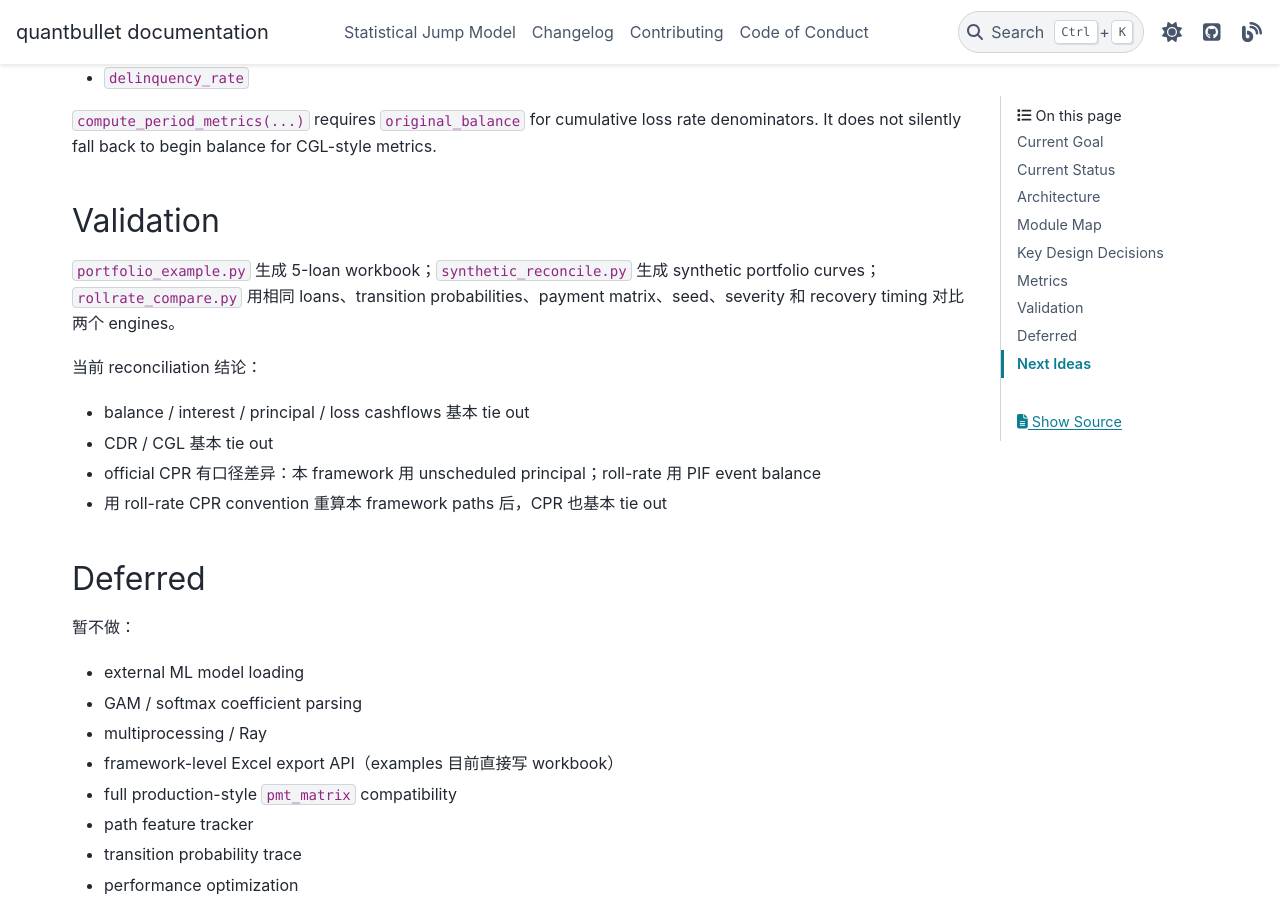
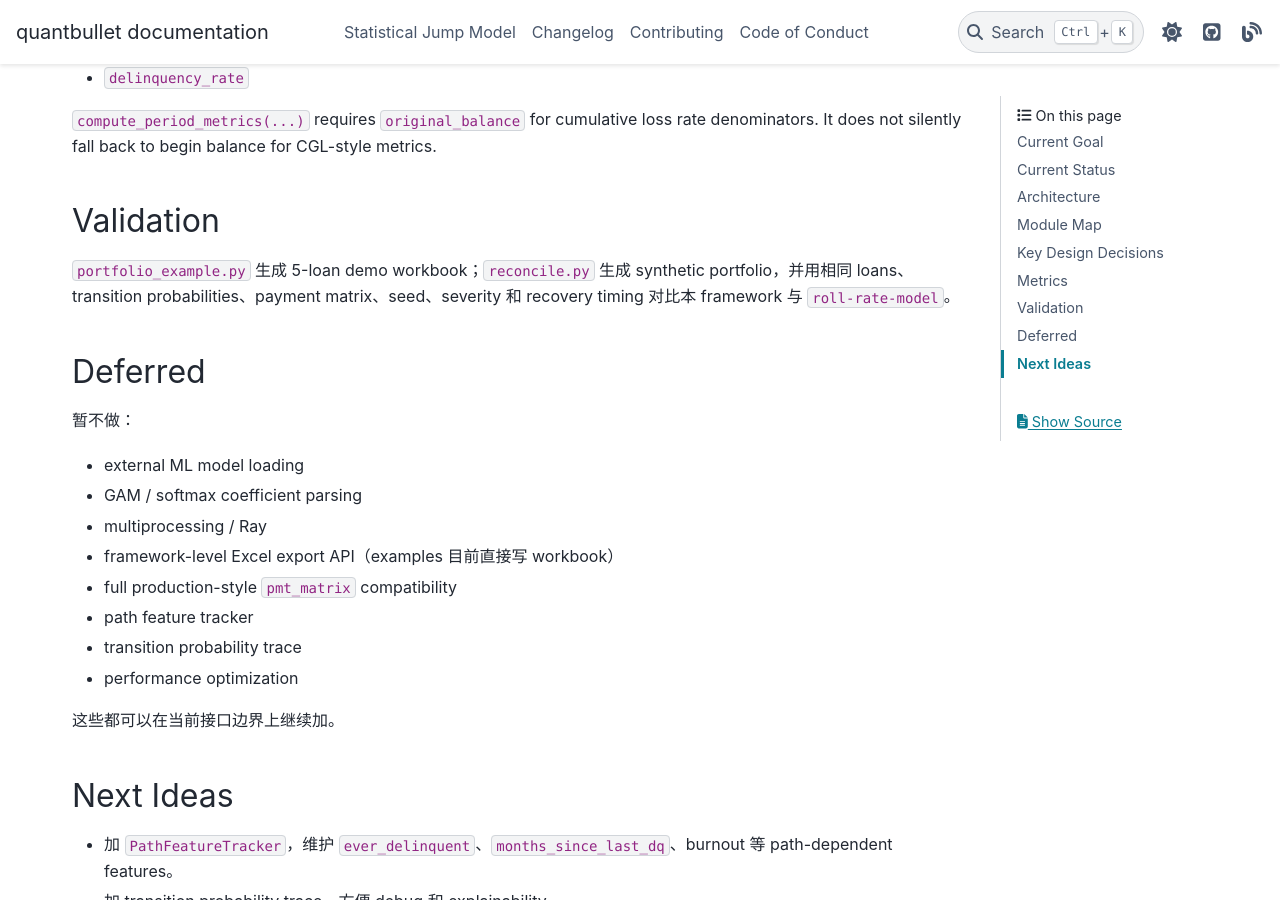
Before and after one commit to YimingZhang07/quantbullet, a Sphinx documentation site: the page built from docs/loan_simulation/plan.md, in a window 1280 px wide and 900 px high, scrolled down 3305 px. Built offline with Sphinx 7.4.7 and the PyData theme 0.15.4, drawn with Linux system fonts in a browser that asks for light colours; pages that are not in the unit, such as notebooks, are missing from menus; part of the change alters nothing that is shown.

Commit message:
Simplify loan simulation documentation scripts.
Co-authored-by: Cursor <cursoragent@cursor.com>

```diff
--- a/docs/loan_simulation/plan.md
+++ b/docs/loan_simulation/plan.md
@@ -116,14 +116,7 @@ Loan-level path average 的 denominator 固定为 total `n_paths`。提前 termi
 
 ## Validation
 
-`portfolio_example.py` 生成 5-loan workbook；`synthetic_reconcile.py` 生成 synthetic portfolio curves；`rollrate_compare.py` 用相同 loans、transition probabilities、payment matrix、seed、severity 和 recovery timing 对比两个 engines。
-
-当前 reconciliation 结论：
-
-- balance / interest / principal / loss cashflows 基本 tie out
-- CDR / CGL 基本 tie out
-- official CPR 有口径差异：本 framework 用 unscheduled principal；roll-rate 用 PIF event balance
-- 用 roll-rate CPR convention 重算本 framework paths 后，CPR 也基本 tie out
+`portfolio_example.py` 生成 5-loan demo workbook；`reconcile.py` 生成 synthetic portfolio，并用相同 loans、transition probabilities、payment matrix、seed、severity 和 recovery timing 对比本 framework 与 `roll-rate-model`。
 
 ## Deferred
 
--- a/docs/loan_simulation/portfolio_example.py
+++ b/docs/loan_simulation/portfolio_example.py
@@ -1,3 +1,16 @@
+"""Loan simulation portfolio example.
+
+生成一个 5-loan 的 demo portfolio，跑 seeded Monte Carlo simulation，然后把
+path-level、loan-level、portfolio-level cashflows 和 portfolio metrics 写进一个
+Excel workbook。主要用来直观检查 framework 的端到端输出。
+
+Run (from repo root):
+    $env:PYTHONPATH = "src"
+    python docs/loan_simulation/portfolio_example.py
+
+输出的 .xlsx 会写到本脚本同目录，并被该目录的 .gitignore 忽略。
+"""
+
 from __future__ import annotations
 
 import time
--- a/docs/loan_simulation/rollrate_compare.py
+++ b/docs/loan_simulation/reconcile.py
@@ -1,6 +1,27 @@
+"""Reconcile this framework's simulator against the roll-rate-model core.
+
+用同一批 synthetic loans、同一套 transition table / payment matrix / seed / severity /
+recovery timing，同时跑本 framework 的 simulator 和 roll-rate-model 的 Python
+`run_cf_one`，再把 cashflows 和 metrics 写进一个对比 workbook。
+
+Notes:
+- roll-rate 用 constant `transition_fn` 注入，绕过 GAM model 依赖。
+- payment matrix 会转置成 roll-rate 的 `pmt_matrix[to][from]` 方向。
+- `our_rr_style_cpr` 是 diagnostic：用 roll-rate 的 PIF-balance CPR 口径重算本
+  framework 的 paths，用来区分 "engine 差异" 和 "CPR 口径差异"。
+
+Run (from repo root):
+    $env:PYTHONPATH = "src"
+    python docs/loan_simulation/reconcile.py --roll-rate-root C:/path/to/roll-rate-model
+
+也可以用环境变量 ROLL_RATE_MODEL_ROOT 指定 roll-rate-model repo。
+输出的 .xlsx 会写到本脚本同目录，并被该目录的 .gitignore 忽略。
+"""
+
 from __future__ import annotations
 
 import argparse
+import os
 import sys
 import time
 from pathlib import Path
@@ -18,18 +39,78 @@ from quantbullet.loan_simulation import (
     LoanSimulator,
     MatrixPaymentPolicy,
     PortfolioSimulator,
+    StatusConfig,
     compute_period_metrics,
 )
 
-from synthetic_reconcile import (
-    STATUSES,
-    build_payment_matrix,
-    build_status_config,
-    build_transition_table,
-    loans_frame,
-    payment_matrix_frame,
-    transition_table_frame,
-)
+STATUSES = ["C", "D1M", "D2M", "D3M", "D4M", "PIF", "LIQ"]
+
+
+def build_status_config() -> StatusConfig:
+    return StatusConfig(
+        valid_statuses=set(STATUSES),
+        terminal_statuses={"PIF", "LIQ"},
+        prepay_statuses={"PIF"},
+        default_statuses={"LIQ"},
+        delinquency_buckets={
+            "D1M": "dq30_balance",
+            "D2M": "dq60_balance",
+            "D3M": "dq90_balance",
+            "D4M": "dq120_balance",
+        },
+    )
+
+
+def build_transition_table() -> dict[str, dict[str, float]]:
+    return {
+        "C": {"C": 0.62, "D1M": 0.10, "D2M": 0.00, "D3M": 0.00, "D4M": 0.00, "PIF": 0.18, "LIQ": 0.10},
+        "D1M": {"C": 0.24, "D1M": 0.36, "D2M": 0.18, "D3M": 0.00, "D4M": 0.00, "PIF": 0.06, "LIQ": 0.16},
+        "D2M": {"C": 0.12, "D1M": 0.18, "D2M": 0.34, "D3M": 0.14, "D4M": 0.00, "PIF": 0.04, "LIQ": 0.18},
+        "D3M": {"C": 0.08, "D1M": 0.08, "D2M": 0.18, "D3M": 0.34, "D4M": 0.12, "PIF": 0.03, "LIQ": 0.17},
+        "D4M": {"C": 0.05, "D1M": 0.05, "D2M": 0.05, "D3M": 0.15, "D4M": 0.38, "PIF": 0.02, "LIQ": 0.30},
+        "PIF": {"C": 0.00, "D1M": 0.00, "D2M": 0.00, "D3M": 0.00, "D4M": 0.00, "PIF": 1.00, "LIQ": 0.00},
+        "LIQ": {"C": 0.00, "D1M": 0.00, "D2M": 0.00, "D3M": 0.00, "D4M": 0.00, "PIF": 0.00, "LIQ": 1.00},
+    }
+
+
+def build_payment_matrix() -> dict[str, dict[str, int]]:
+    return {
+        "C": {"C": 1, "D1M": 0, "D2M": 0, "D3M": 0, "D4M": 0, "PIF": 0, "LIQ": 0},
+        "D1M": {"C": 2, "D1M": 1, "D2M": 0, "D3M": 0, "D4M": 0, "PIF": 0, "LIQ": 0},
+        "D2M": {"C": 3, "D1M": 2, "D2M": 1, "D3M": 0, "D4M": 0, "PIF": 0, "LIQ": 0},
+        "D3M": {"C": 4, "D1M": 3, "D2M": 2, "D3M": 1, "D4M": 0, "PIF": 0, "LIQ": 0},
+        "D4M": {"C": 5, "D1M": 4, "D2M": 3, "D3M": 2, "D4M": 1, "PIF": 0, "LIQ": 0},
+        "PIF": {"C": 0, "D1M": 0, "D2M": 0, "D3M": 0, "D4M": 0, "PIF": 0, "LIQ": 0},
+        "LIQ": {"C": 0, "D1M": 0, "D2M": 0, "D3M": 0, "D4M": 0, "PIF": 0, "LIQ": 0},
+    }
+
+
+def transition_table_frame(transition_table: dict[str, dict[str, float]]) -> pd.DataFrame:
+    return pd.DataFrame.from_dict(transition_table, orient="index")[STATUSES].reset_index(names="from_status")
+
+
+def payment_matrix_frame(payment_matrix: dict[str, dict[str, int]]) -> pd.DataFrame:
+    return pd.DataFrame.from_dict(payment_matrix, orient="index")[STATUSES].reset_index(names="from_status")
+
+
+def loans_frame(loans: list[Loan]) -> pd.DataFrame:
+    return pd.DataFrame(
+        [
+            {
+                "loan_id": loan.loan_id,
+                "balance": loan.balance,
+                "original_balance": loan.original_balance,
+                "annual_rate": loan.annual_rate,
+                "term_months": loan.term_months,
+                "age_months": loan.age_months,
+                "remaining_term_months": loan.remaining_term_months,
+                "scheduled_monthly_payment": loan.scheduled_monthly_payment,
+                "status": loan.status,
+                **dict(loan.metadata),
+            }
+            for loan in loans
+        ]
+    )
 
 
 def build_tieout_loans(n_loans: int, seed: int) -> list[Loan]:
@@ -378,14 +459,30 @@ def parse_args() -> argparse.Namespace:
     parser.add_argument(
         "--roll-rate-root",
         type=Path,
-        default=Path(__file__).resolve().parents[3] / "jli" / "roll-rate-model",
+        default=None,
+        help="Path to the roll-rate-model repo. Can also use ROLL_RATE_MODEL_ROOT.",
     )
     parser.add_argument("--output", type=Path, default=Path(__file__).with_suffix(".xlsx"))
     return parser.parse_args()
 
 
+def _resolve_roll_rate_root(roll_rate_root: Path | None) -> Path:
+    if roll_rate_root is not None:
+        return roll_rate_root
+
+    env_value = os.environ.get("ROLL_RATE_MODEL_ROOT")
+    if env_value:
+        return Path(env_value)
+
+    raise SystemExit(
+        "roll-rate-model repo path is required. Provide --roll-rate-root "
+        "or set ROLL_RATE_MODEL_ROOT."
+    )
+
+
 def main() -> None:
     args = parse_args()
+    roll_rate_root = _resolve_roll_rate_root(args.roll_rate_root)
     loans = build_tieout_loans(args.n_loans, args.seed)
     horizon = max(loan.term_months for loan in loans)
 
@@ -402,7 +499,7 @@ def main() -> None:
         n_paths=args.n_paths,
         horizon=horizon,
         seed=args.seed,
-        roll_rate_root=args.roll_rate_root,
+        roll_rate_root=roll_rate_root,
     )
     our_rollrate_style_metrics = rollrate_style_cpr_from_our_paths(
         our_path_cashflows,
@@ -419,7 +516,7 @@ def main() -> None:
             {"key": "severity", "value": 1.0},
             {"key": "recovery_lag", "value": 0},
             {"key": "elapsed_seconds", "value": round(elapsed, 3)},
-            {"key": "roll_rate_root", "value": str(args.roll_rate_root)},
+            {"key": "roll_rate_root", "value": str(roll_rate_root)},
         ]
     )
 
--- a/docs/loan_simulation/synthetic_reconcile.py
+++ /dev/null
@@ -1,207 +0,0 @@
-from __future__ import annotations
-
-import argparse
-import time
-from pathlib import Path
-
-import numpy as np
-import pandas as pd
-
-from quantbullet.loan_simulation import (
-    CashflowEngine,
-    ConstantRecoveryLagProvider,
-    ConstantSeverityProvider,
-    ConstantTransitionModel,
-    Loan,
-    LoanSimulator,
-    MatrixPaymentPolicy,
-    PortfolioSimulator,
-    StatusConfig,
-    compute_period_metrics,
-)
-
-
-STATUSES = ["C", "D1M", "D2M", "D3M", "D4M", "PIF", "LIQ"]
-
-
-def build_status_config() -> StatusConfig:
-    return StatusConfig(
-        valid_statuses=set(STATUSES),
-        terminal_statuses={"PIF", "LIQ"},
-        prepay_statuses={"PIF"},
-        default_statuses={"LIQ"},
-        delinquency_buckets={
-            "D1M": "dq30_balance",
-            "D2M": "dq60_balance",
-            "D3M": "dq90_balance",
-            "D4M": "dq120_balance",
-        },
-    )
-
-
-def build_transition_table() -> dict[str, dict[str, float]]:
-    return {
-        "C": {"C": 0.62, "D1M": 0.10, "D2M": 0.00, "D3M": 0.00, "D4M": 0.00, "PIF": 0.18, "LIQ": 0.10},
-        "D1M": {"C": 0.24, "D1M": 0.36, "D2M": 0.18, "D3M": 0.00, "D4M": 0.00, "PIF": 0.06, "LIQ": 0.16},
-        "D2M": {"C": 0.12, "D1M": 0.18, "D2M": 0.34, "D3M": 0.14, "D4M": 0.00, "PIF": 0.04, "LIQ": 0.18},
-        "D3M": {"C": 0.08, "D1M": 0.08, "D2M": 0.18, "D3M": 0.34, "D4M": 0.12, "PIF": 0.03, "LIQ": 0.17},
-        "D4M": {"C": 0.05, "D1M": 0.05, "D2M": 0.05, "D3M": 0.15, "D4M": 0.38, "PIF": 0.02, "LIQ": 0.30},
-        "PIF": {"C": 0.00, "D1M": 0.00, "D2M": 0.00, "D3M": 0.00, "D4M": 0.00, "PIF": 1.00, "LIQ": 0.00},
-        "LIQ": {"C": 0.00, "D1M": 0.00, "D2M": 0.00, "D3M": 0.00, "D4M": 0.00, "PIF": 0.00, "LIQ": 1.00},
-    }
-
-
-def build_payment_matrix() -> dict[str, dict[str, int]]:
-    return {
-        "C": {"C": 1, "D1M": 0, "D2M": 0, "D3M": 0, "D4M": 0, "PIF": 0, "LIQ": 0},
-        "D1M": {"C": 2, "D1M": 1, "D2M": 0, "D3M": 0, "D4M": 0, "PIF": 0, "LIQ": 0},
-        "D2M": {"C": 3, "D1M": 2, "D2M": 1, "D3M": 0, "D4M": 0, "PIF": 0, "LIQ": 0},
-        "D3M": {"C": 4, "D1M": 3, "D2M": 2, "D3M": 1, "D4M": 0, "PIF": 0, "LIQ": 0},
-        "D4M": {"C": 5, "D1M": 4, "D2M": 3, "D3M": 2, "D4M": 1, "PIF": 0, "LIQ": 0},
-        "PIF": {"C": 0, "D1M": 0, "D2M": 0, "D3M": 0, "D4M": 0, "PIF": 0, "LIQ": 0},
-        "LIQ": {"C": 0, "D1M": 0, "D2M": 0, "D3M": 0, "D4M": 0, "PIF": 0, "LIQ": 0},
-    }
-
-
-def build_synthetic_loans(n_loans: int, seed: int) -> list[Loan]:
-    rng = np.random.default_rng(seed)
-    terms = rng.choice([24, 60, 120], size=n_loans, p=[0.30, 0.45, 0.25])
-    loans = []
-    for i, term in enumerate(terms, start=1):
-        age = int(rng.integers(0, min(24, term - 1) + 1))
-        original_balance = float(rng.uniform(5_000, 100_000))
-        seasoning_factor = max((term - age) / term, 0.05)
-        balance = original_balance * seasoning_factor * float(rng.uniform(0.90, 1.05))
-        rate = float(rng.uniform(0.06, 0.12))
-        loans.append(
-            Loan(
-                loan_id=f"L{i:04d}",
-                balance=round(balance, 2),
-                annual_rate=round(rate, 5),
-                term_months=int(term),
-                original_balance=round(original_balance, 2),
-                age_months=age,
-                status="C",
-                metadata={"term_bucket": str(term)},
-            )
-        )
-    return loans
-
-
-def transition_table_frame(transition_table: dict[str, dict[str, float]]) -> pd.DataFrame:
-    return pd.DataFrame.from_dict(transition_table, orient="index")[STATUSES].reset_index(names="from_status")
-
-
-def payment_matrix_frame(payment_matrix: dict[str, dict[str, int]]) -> pd.DataFrame:
-    return pd.DataFrame.from_dict(payment_matrix, orient="index")[STATUSES].reset_index(names="from_status")
-
-
-def loans_frame(loans: list[Loan]) -> pd.DataFrame:
-    return pd.DataFrame(
-        [
-            {
-                "loan_id": loan.loan_id,
-                "balance": loan.balance,
-                "original_balance": loan.original_balance,
-                "annual_rate": loan.annual_rate,
-                "term_months": loan.term_months,
-                "age_months": loan.age_months,
-                "remaining_term_months": loan.remaining_term_months,
-                "scheduled_monthly_payment": loan.scheduled_monthly_payment,
-                "status": loan.status,
-                **dict(loan.metadata),
-            }
-            for loan in loans
-        ]
-    )
-
-
-def write_excel(
-    output_path: Path,
-    *,
-    run_config: pd.DataFrame,
-    loans: pd.DataFrame,
-    transition_table: pd.DataFrame,
-    payment_matrix: pd.DataFrame,
-    portfolio_cashflows: pd.DataFrame,
-    portfolio_metrics: pd.DataFrame,
-) -> None:
-    with pd.ExcelWriter(output_path) as writer:
-        run_config.to_excel(writer, sheet_name="run_config", index=False)
-        loans.to_excel(writer, sheet_name="synthetic_loans", index=False)
-        transition_table.to_excel(writer, sheet_name="transition_table", index=False)
-        payment_matrix.to_excel(writer, sheet_name="payment_matrix", index=False)
-        portfolio_cashflows.to_excel(writer, sheet_name="our_cashflows", index=False)
-        portfolio_metrics.to_excel(writer, sheet_name="our_metrics", index=False)
-
-
-def parse_args() -> argparse.Namespace:
-    parser = argparse.ArgumentParser(description="Run a synthetic loan simulation reconciliation case.")
-    parser.add_argument("--n-loans", type=int, default=50)
-    parser.add_argument("--n-paths", type=int, default=250)
-    parser.add_argument("--seed", type=int, default=202607)
-    parser.add_argument("--start-date", default="2026-07")
-    parser.add_argument("--output", type=Path, default=Path(__file__).with_suffix(".xlsx"))
-    return parser.parse_args()
-
-
-def main() -> None:
-    args = parse_args()
-    status_config = build_status_config()
-    transition_table = build_transition_table()
-    payment_matrix = build_payment_matrix()
-    loans = build_synthetic_loans(args.n_loans, args.seed)
-    horizon = max(loan.remaining_term_months for loan in loans)
-
-    cashflow_engine = CashflowEngine(
-        payment_policy=MatrixPaymentPolicy(payment_matrix, status_config=status_config),
-        severity_provider=ConstantSeverityProvider(1.0),
-        recovery_lag_provider=ConstantRecoveryLagProvider(0),
-        status_config=status_config,
-    )
-    loan_simulator = LoanSimulator(
-        transition_model=ConstantTransitionModel(transition_table, status_config=status_config),
-        cashflow_engine=cashflow_engine,
-        horizon=horizon,
-        n_paths=args.n_paths,
-        seed=args.seed,
-        start_date=args.start_date,
-    )
-
-    start = time.perf_counter()
-    result = PortfolioSimulator(loan_simulator).simulate(loans)
-    portfolio_cashflows = result.portfolio_cashflows()
-    portfolio_metrics = compute_period_metrics(portfolio_cashflows)
-    elapsed = time.perf_counter() - start
-
-    run_config = pd.DataFrame(
-        [
-            {"key": "n_loans", "value": args.n_loans},
-            {"key": "n_paths", "value": args.n_paths},
-            {"key": "horizon", "value": horizon},
-            {"key": "seed", "value": args.seed},
-            {"key": "start_date", "value": args.start_date},
-            {"key": "severity", "value": 1.0},
-            {"key": "recovery_lag", "value": 0},
-            {"key": "elapsed_seconds", "value": round(elapsed, 3)},
-        ]
-    )
-
-    write_excel(
-        args.output,
-        run_config=run_config,
-        loans=loans_frame(loans),
-        transition_table=transition_table_frame(transition_table),
-        payment_matrix=payment_matrix_frame(payment_matrix),
-        portfolio_cashflows=portfolio_cashflows,
-        portfolio_metrics=portfolio_metrics,
-    )
-    print(
-        f"Simulated {args.n_loans} loans x {args.n_paths} paths "
-        f"x horizon {horizon} in {elapsed:.3f}s"
-    )
-    print(f"Wrote {args.output}")
-
-
-if __name__ == "__main__":
-    main()
```
